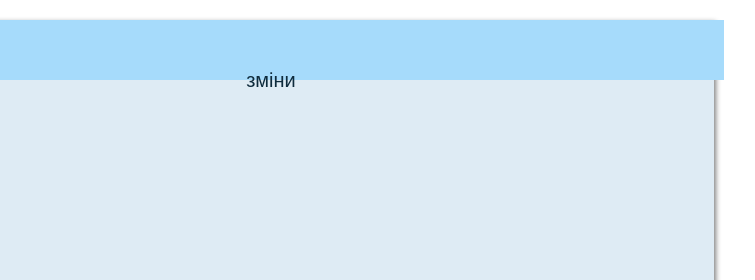
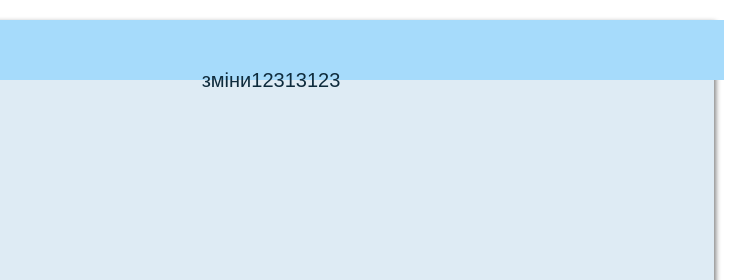
Before and after one commit to kiril5656756/Dimmka.github.io-1, a plain HTML site: page index.html in a window 1280 px wide. Shown: the top 280 px of the page, 374-1129 px from the left. Drawn offline with Linux system fonts and the light colour scheme.

Commit message:
Update index.html

```diff
--- a/index.html
+++ b/index.html
@@ -10,7 +10,7 @@
 	  <div class="logo">
 	    <img src="Oreo_Cookie_logo.png" alt="oreo" class="oreo-logo">
        	<img src="oreo-png.png" alt="oreo" class="oreo-cookie">
-		 <div class="slogan"> зміни </div>
+		 <div class="slogan"> зміни12313123 </div>
 	  </div>
 
 	</div>
```
